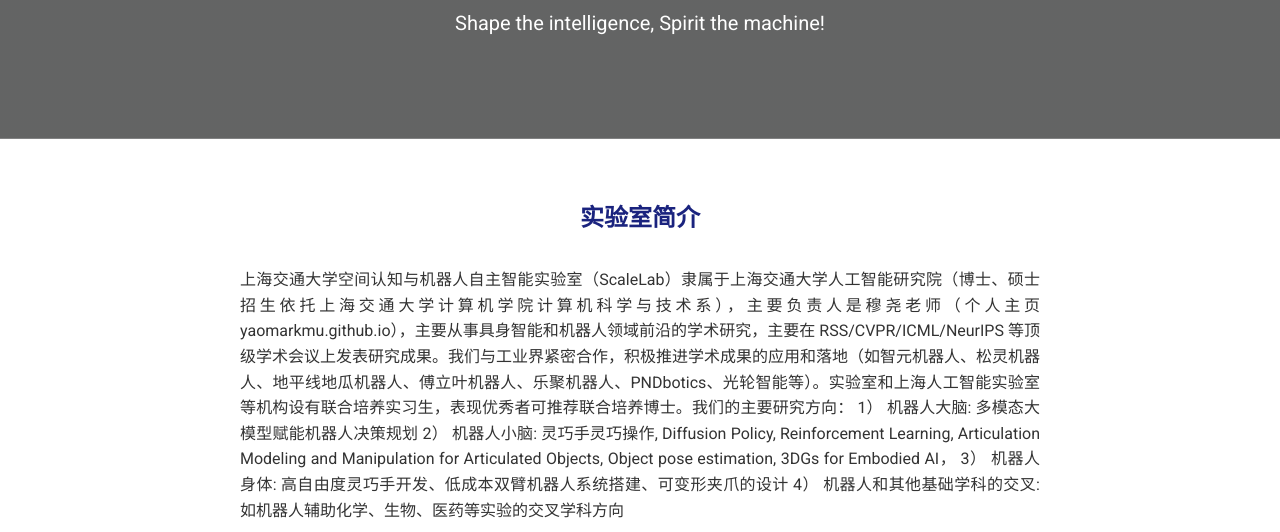
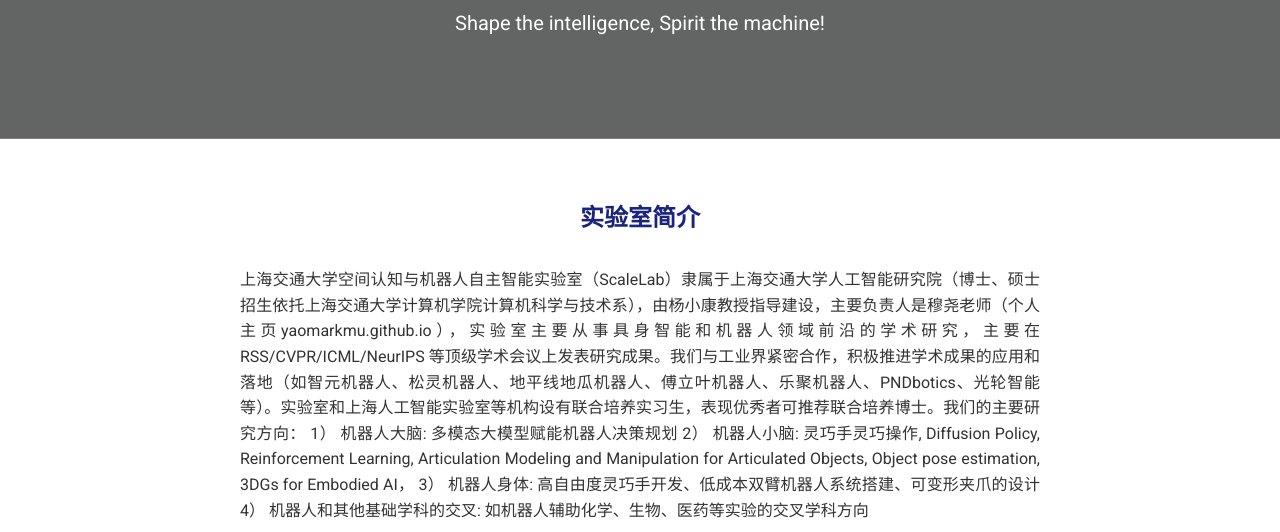
Before and after one commit to ScaleLab-SJTU/ScaleLab-SJTU.github.io, a plain HTML site: page index.html in a window 1280 px wide. Shown: the part 268-800 px from the top of the page. Drawn offline with Linux system fonts and the light colour scheme.

Commit message:
Update index.html

```diff
--- a/index.html
+++ b/index.html
@@ -43,7 +43,7 @@
     <section class="intro">
         <div class="container">
             <h2>实验室简介</h2>
-            <p>上海交通大学空间认知与机器人自主智能实验室（ScaleLab）隶属于上海交通大学人工智能研究院（博士、硕士招生依托上海交通大学计算机学院计算机科学与技术系），主要负责人是穆尧老师（个人主页yaomarkmu.github.io），主要从事具身智能和机器人领域前沿的学术研究，主要在 RSS/CVPR/ICML/NeurIPS 等顶级学术会议上发表研究成果。我们与工业界紧密合作，积极推进学术成果的应用和落地（如智元机器人、松灵机器人、地平线地瓜机器人、傅立叶机器人、乐聚机器人、PNDbotics、光轮智能等）。实验室和上海人工智能实验室等机构设有联合培养实习生，表现优秀者可推荐联合培养博士。我们的主要研究方向：
+            <p>上海交通大学空间认知与机器人自主智能实验室（ScaleLab）隶属于上海交通大学人工智能研究院（博士、硕士招生依托上海交通大学计算机学院计算机科学与技术系），由杨小康教授指导建设，主要负责人是穆尧老师（个人主页yaomarkmu.github.io），实验室主要从事具身智能和机器人领域前沿的学术研究，主要在 RSS/CVPR/ICML/NeurIPS 等顶级学术会议上发表研究成果。我们与工业界紧密合作，积极推进学术成果的应用和落地（如智元机器人、松灵机器人、地平线地瓜机器人、傅立叶机器人、乐聚机器人、PNDbotics、光轮智能等）。实验室和上海人工智能实验室等机构设有联合培养实习生，表现优秀者可推荐联合培养博士。我们的主要研究方向：
                 1） 机器人大脑: 多模态大模型赋能机器人决策规划
                 2） 机器人小脑: 灵巧手灵巧操作, Diffusion Policy, Reinforcement Learning, Articulation Modeling and Manipulation for Articulated Objects, Object pose estimation, 3DGs for Embodied AI，
                 3） 机器人身体: 高自由度灵巧手开发、低成本双臂机器人系统搭建、可变形夹爪的设计
```
